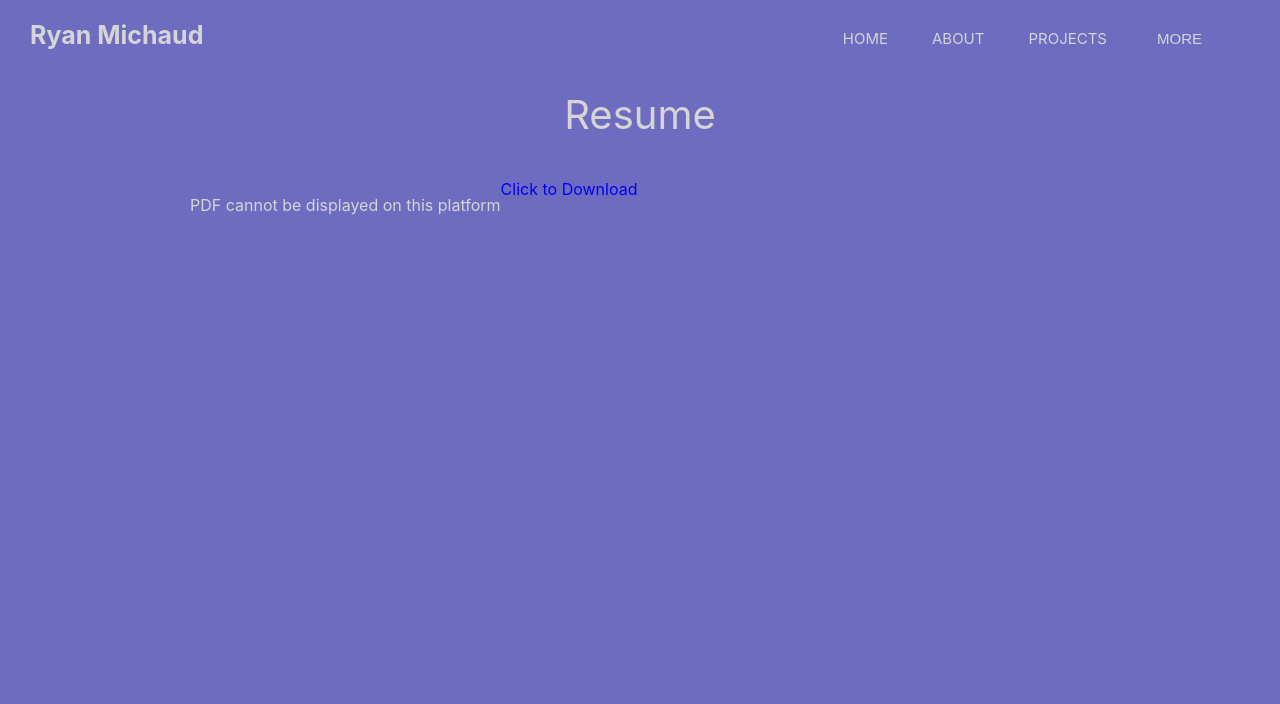
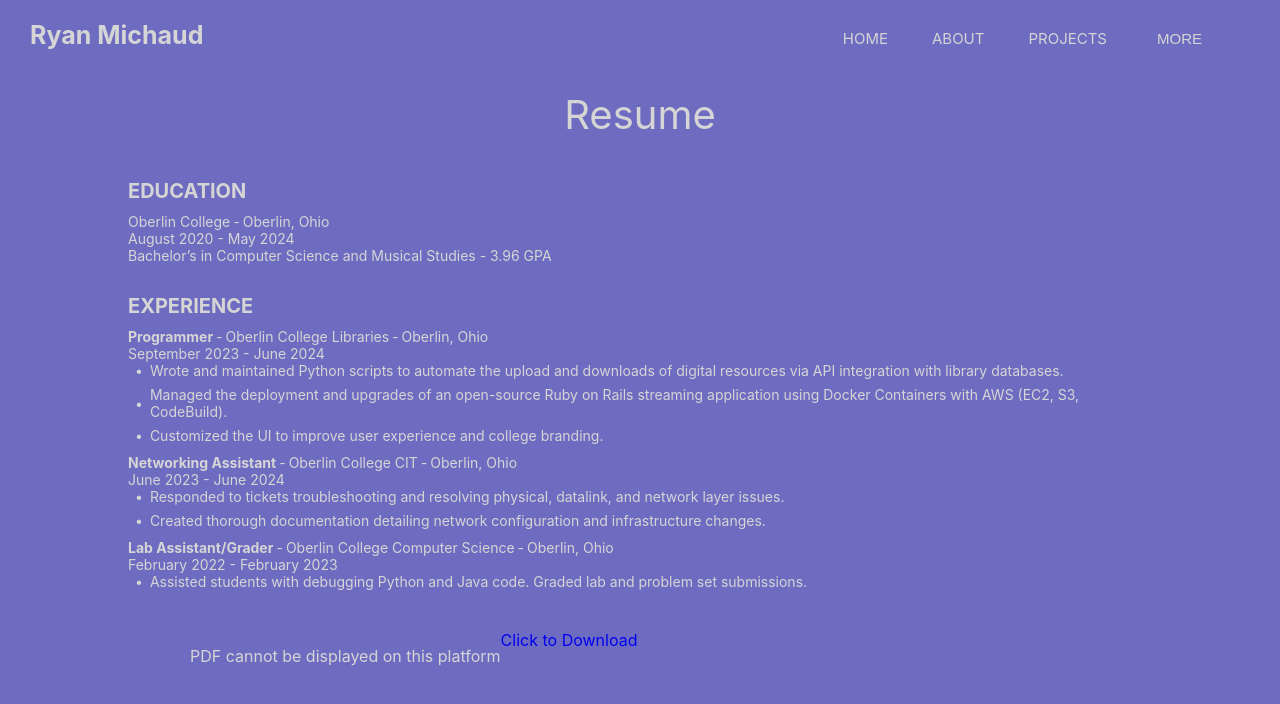
Before and after one commit to ryanwmichaud/Personal-Website, a React (Create React App) app: page /resume in a window 1280 px wide. Shown: the top 704 px of the page. Built offline with nearby package versions, Linux system fonts and the light colour scheme.

Commit message:
resume formatting!

```diff
--- a/src/components/Project.css
+++ b/src/components/Project.css
@@ -1,47 +1,95 @@
 
 
 .project{
-    padding-left: 50px;
-    padding-right: 50px;
-    padding-bottom: 30px;
+    margin-left: 100px;
+    margin-right: 100px;
+    margin-bottom: 30px;
+    display: flex;
+    flex-direction: column;
 
 }
 
 .project-title{
     font-size: 20px;
+    color: var(--text-color);
+
 
 }
 .project-container{
     display: flex;
     flex-direction: row;
-
+    margin-top: 10px;
 
 }
 .project-thumbnail{
-    background-color: aliceblue;
-    width: 200px;
-    height: 200px;
+    width: 30vw;
+    height: 30vw;
+    max-width: 300px;
+    max-height: 300px;
 
 }
 .project-description-container{
-    padding-left: 10px;
+    margin-left: 30px;
+    margin-top: 15px;
     display: flex;
     flex-direction: column;
 
 }
 .project-description{
     font-size: 15px;
+    margin: 0;
 
 }
 .project-technologies{
     font-size: 12px;
+    margin: 0;
+    margin-top: 10px;
 }
 
 
-/* Small screens */
-@media (max-width: 768px) {
+
+
+@media (max-width: 700px) {
     .project {
-        padding-left: 10px;
-        padding-right: 10px;
+        margin-left: 30px;
+        margin-right: 30px;
+    }
+
+    .project-description-container{
+        margin-left: 10px;
+        margin-top: 5px;
+
+    }
+
+    .project-description{
+        font-size: 13px
+    }
+    .project-technologies{
+        font-size: 11;
     }
 }
+
+
+/* Smaller screens */
+@media (max-width: 400px) {
+
+    .project{
+        align-items: center;
+        margin: 0px;
+    }
+    .project-container{
+        flex-direction: column;
+        align-items: center;
+
+    }
+    .project-description-container{
+        margin-top: 10px;
+        margin-left: 25px;
+        margin-right: 25px;
+
+    }
+    .project-thumbnail{
+        width: 50vw;
+        height: 50vw;
+    }
+}
--- a/src/components/Project.js
+++ b/src/components/Project.js
@@ -1,14 +1,16 @@
 import React from "react";
 
-const Project = ({title, thumbnail, description, technologies})=>{
+const Project = ({title, thumbnail, description, technologies, titleLink, thumbnailLink})=>{
 
     return(
         <div>
 
             <div className="project">
-                <p className="project-title">{title}</p>
+                <a className="project-title" href={titleLink}>{title}</a>
                 <div className="project-container">
-                    <img className="project-thumbnail" src={thumbnail}></img>
+                    <a href={thumbnailLink}>
+                        <img className="project-thumbnail" src={thumbnail}></img>
+                    </a>
                     <div className="project-description-container">
                         <p className="project-description">{description}</p>
                         <p className="project-technologies">{technologies}</p>
--- /dev/null
+++ b/src/components/Resume.css
@@ -0,0 +1,60 @@
+
+
+
+.work-section, .education-section{
+    margin-bottom: 30px;
+    width: 80%;
+
+    font-size: 14px;
+}
+
+.resume-divider{
+    margin: 0;
+    margin-left: 3px;
+    margin-right: 3px;
+
+}
+
+
+.education-heading, .education-title, .education-title-item, .education-name, .education-location, .education-date, .education-description,
+.work-heading, .work-title, .work-position, .work-company, .work-location, .work-date, .work-description{
+    margin: 0;
+}
+
+
+.education-heading, .work-heading, .work{
+    margin-bottom: 10px;
+}
+.education-title, .work-title{
+    display: flex;
+    flex-direction: row;
+}
+
+.education-heading, .work-heading{
+    font-size: 20px;
+    font-weight: bold;
+}
+
+.school-name, .work-position{
+    font-weight: bold;
+}
+
+.bullet-and-work-description{
+    display: flex;
+    flex-direction: row;
+    align-items: center;
+    margin-bottom: 7px;
+}
+
+.work-description{
+    margin-left: 7px;
+}
+.work-bullet{
+    margin: 0px;
+}
+
+
+
+@media (max-width: 800px) {
+
+}
--- /dev/null
+++ b/src/components/Work.js
@@ -0,0 +1,32 @@
+import React from "react";
+
+const Work = ({position, location, date, company, descriptions})=>{
+
+
+    return(
+
+        <div className="work">
+            <div className="work-title">
+                <p className="work-position" >{position}</p>
+                <p className="resume-divider">-</p>
+                <p className="work-company" >{company}</p>
+                <p className="resume-divider">-</p>
+                <p className="work-location" >{location}</p>
+            </div>
+        <p className="work-date" >{date}</p>
+        <div className="work-description">
+                {descriptions.map( (description, index) =>(
+                    <div className="bullet-and-work-description">
+                        <p className="work-bullet">•</p>
+                        <p className="work-description" key={index}> {description} </p>
+                    </div>
+                ))}
+        </div>
+
+        </div>
+
+    )
+}
+
+
+export default Work;
--- a/src/pages/Projects.js
+++ b/src/pages/Projects.js
@@ -17,12 +17,16 @@ const Projects = ()=>{
                 <Project title={"Chord Finder"}
                 thumbnail={"/projects/ChordFinder/Cmaj9.png"}
                 description={chordFinderDescription}
-                technologies={"Node.js, React, Express, MYSQL"} ></Project>
+                technologies={"Node.js, React, Express, MYSQL"}
+                thumbnailLink={"http://3.131.139.197:8000/"}
+                titleLink={"https://github.com/ryanwmichaud"}></Project>
 
                 <Project title={"Harmonizer Plugin"}
                 thumbnail={"/projects/Harmonizer/Harmonizer Demo.png"}
                 description={harmonizerDescription}
-                technologies={"C++, JUCE Framework"} ></Project>
+                technologies={"C++, JUCE Framework"}
+                thumbnailLink={"https://github.com/ryanwmichaud/HarmonizerPlugin"}
+                titleLink={"https://github.com/ryanwmichaud/HarmonizerPlugin"}></Project>
 
 
             </div>
--- a/src/pages/Resume.js
+++ b/src/pages/Resume.js
@@ -2,6 +2,7 @@ import React from "react";
 import Navbar from "../components/Navbar";
 import Footer from "../components/Footer";
 import { Link } from "react-router-dom";
+import Work from "../components/Work"
 
 
 const Resume = ()=>{
@@ -12,6 +13,54 @@ const Resume = ()=>{
 
             <div className="page">
                 <p className="page-title">Resume</p>
+
+
+            <div className="education-section">
+                <p className="education-heading">EDUCATION</p>
+                <div className="education-title">
+                    <p className="education-name">Oberlin College</p>
+                    <p className="resume-divider">-</p>
+                    <p className="education-location"> Oberlin, Ohio </p>
+                </div>
+                <p className="education-date"> August 2020 - May 2024 </p>
+                <p className="education-description"> Bachelor’s in Computer Science and Musical Studies - 3.96 GPA   </p>
+
+            </div>
+            <div className="work-section">
+                <p className="work-heading">EXPERIENCE</p>
+                <Work position={"Programmer"}
+                    company={"Oberlin College Libraries"}
+                    location={"Oberlin, Ohio"}
+                    date={"September 2023 - June 2024"}
+                    descriptions={[ "Wrote and maintained Python scripts to automate the upload and downloads of digital resources via API integration with library databases.",
+                        "Managed the deployment and upgrades of an open-source Ruby on Rails streaming application using Docker Containers with AWS (EC2, S3, CodeBuild).",
+                        "Customized the UI to improve user experience and college branding."
+                        ]}
+                ></Work>
+                <Work position={"Networking Assistant"}
+                    company={"Oberlin College CIT"}
+                    location={"Oberlin, Ohio"}
+                    date={"June 2023 - June 2024"}
+                    descriptions={[ "Responded to tickets troubleshooting and resolving physical, datalink, and network layer issues.",
+                                    "Created thorough documentation detailing network configuration and infrastructure changes."
+                                ]}
+                ></Work>
+                <Work position={"Lab Assistant/Grader"}
+                    company={"Oberlin College Computer Science"}
+                    location={"Oberlin, Ohio"}
+                    date={"February 2022 - February 2023"}
+                    descriptions={["Assisted students with debugging Python and Java code. Graded lab and problem set submissions."]}
+                ></Work>
+            </div>
+
+
+
+
+
+
+
+
+
                 <div className="resume-container">
 
                 <object className="resume" type="application/pdf" data="/resume.pdf#zoom=FitH">
--- a/src/pages/pages.css
+++ b/src/pages/pages.css
@@ -52,9 +52,9 @@
     }
 }
 
-@media (max-width: 520px) {
+@media (max-width: 400px) {
     .page{
-       padding: 25px;
+       padding: 0;
     }
     .home-page-portrait{
         margin: 0;
```
Also changed, not shown: src/App.js (+13 -10 lines).
